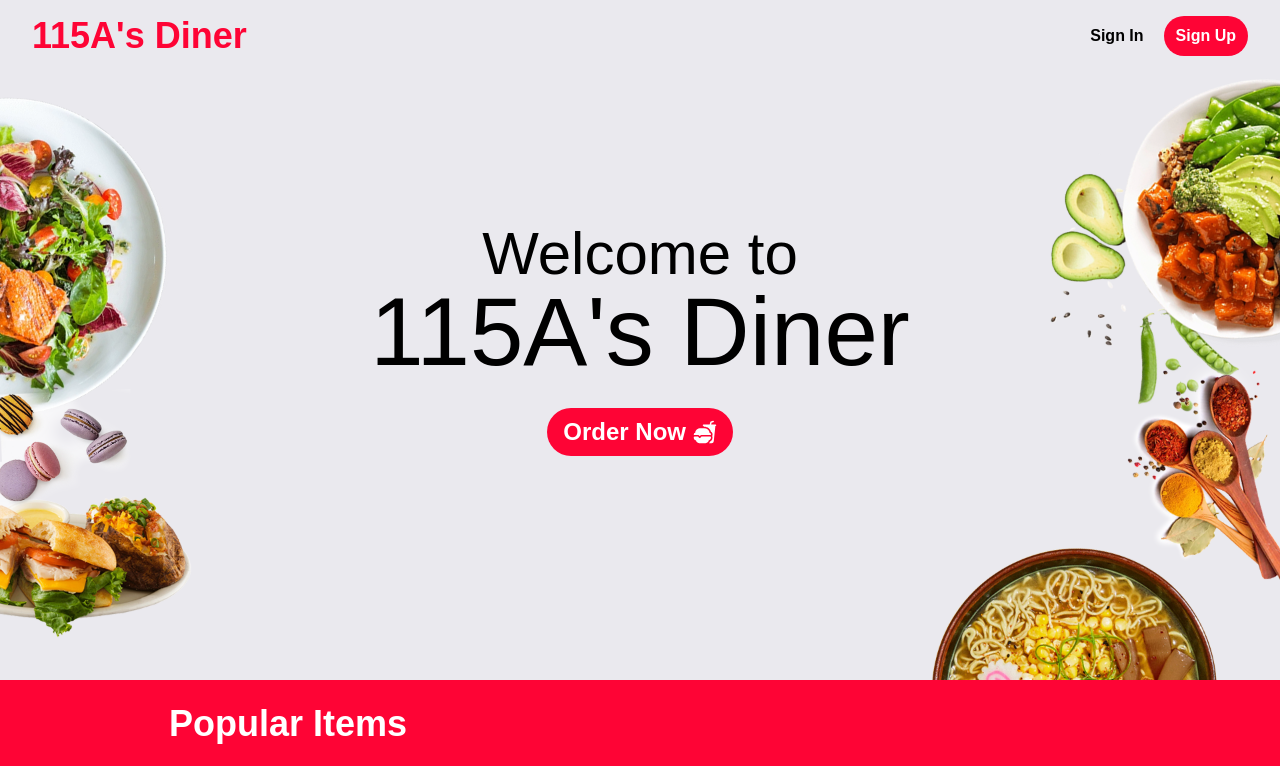
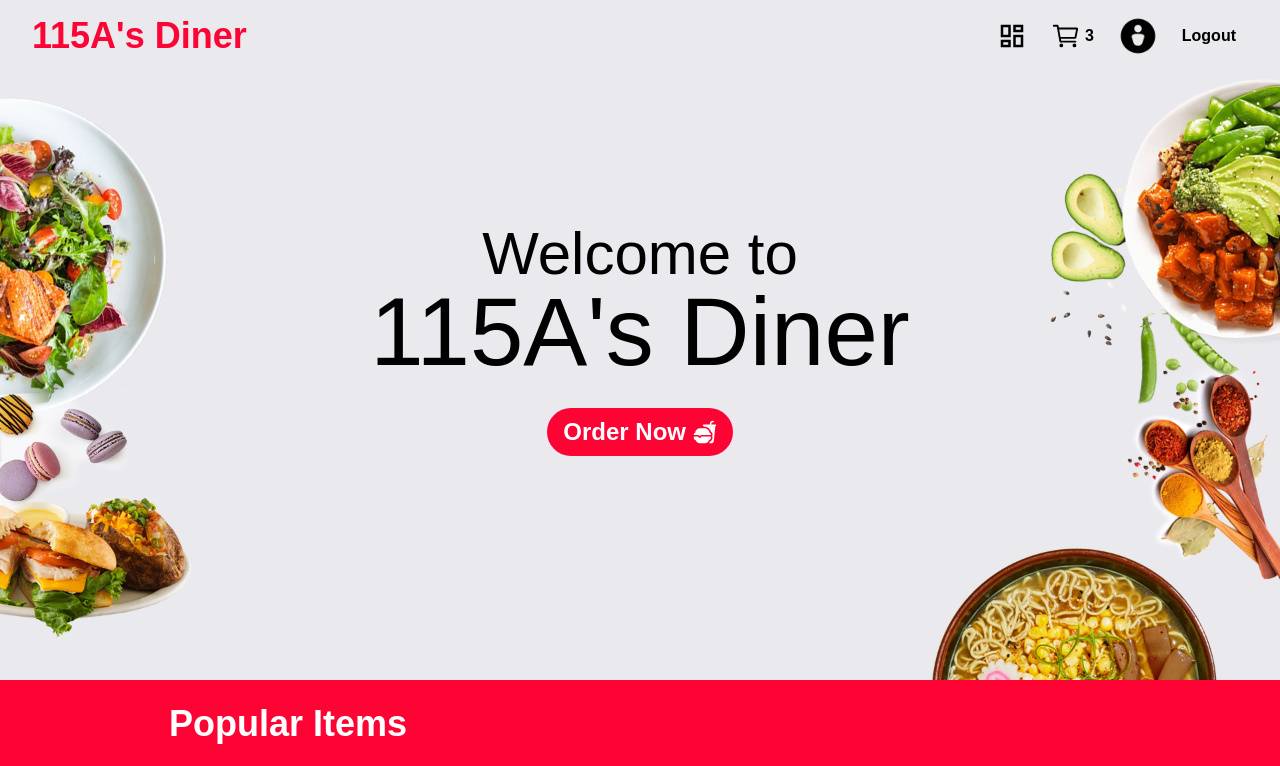
Before and after one commit to Jeffuz/Restaurant-Ordering-System, a React (Create React App) app in the folder client/: page /#/landing-page in a window 1280 px wide. Shown: the top 766 px of the page. Built offline with nearby package versions, Linux system fonts and the light colour scheme; no server answers.

Commit message:
fix z index for shoppingcart checkout

```diff
--- a/client/src/components/landing-page/lpNavBar.jsx
+++ b/client/src/components/landing-page/lpNavBar.jsx
@@ -9,10 +9,10 @@
 const LpNavBar = () => {
 
     /* Testing */
-    // let email = true;
-    let email = false;
-    // let admin = true;
-    let admin = false;
+    let email = true;
+    // let email = false;
+    let admin = true;
+    // let admin = false;
 
     const cartItems = [
         {
--- a/client/src/components/landing-page/lpShoppingCart.jsx
+++ b/client/src/components/landing-page/lpShoppingCart.jsx
@@ -31,7 +31,7 @@
 
     return (
         <>
-            <div className='fixed inset-0 flex items-center justify-center'>
+            <div className='fixed inset-0 flex items-center justify-center z-20'>
                 <ReactCardFlip
                     flipDirection='horizontal'
                     isFlipped={isFlipped}
```
